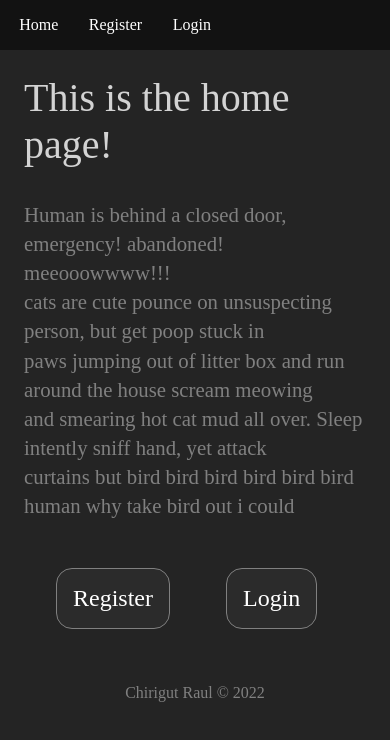
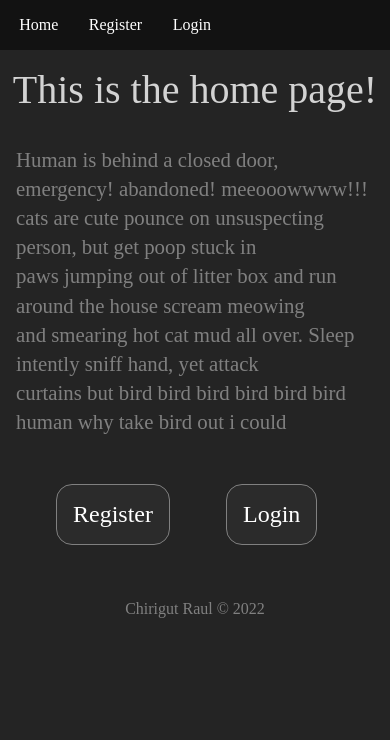
Before and after one commit to chirigutraul/Mern-Todo-WebApp, a React (Create React App) app in the folder client/: page / in a window 390 px wide. Shown: the top 740 px of the page. Built offline with nearby package versions, Linux system fonts and the light colour scheme.

Commit message:
updated the mobile responsive site

```diff
--- a/client/src/components/FullPageContainer.js
+++ b/client/src/components/FullPageContainer.js
@@ -30,7 +30,7 @@ const FullPageContainer= styled.div`
         &>div>p{
             font-size:1.3rem;
             line-height:1.4;
-            margin:2rem 1.5rem;
+            margin:2rem 1rem;
         }
     }
 
--- a/client/src/components/HomeWelcomeMessage.js
+++ b/client/src/components/HomeWelcomeMessage.js
@@ -9,7 +9,8 @@ const StatusMessage = styled.h1`
 
     @media(max-width:50rem){
         font-size:2.5rem;
-        margin: 1.5rem 1.5rem;
+        text-align:center;
+        margin:1rem auto;
     }
 `
 
--- a/client/src/components/InputText.js
+++ b/client/src/components/InputText.js
@@ -7,8 +7,6 @@ const InputText = styled.input.attrs({
     font-size:2rem;
     font-family:Montserrat;
     color: rgb(255,255,255,64%);
-    min-height:5vh;
-    max-height:6vh;
     border-radius:1rem;
     margin: 0.5rem auto;
     border:1px solid #888888;
--- a/client/src/components/ScrollableTasks.js
+++ b/client/src/components/ScrollableTasks.js
@@ -4,7 +4,7 @@ const ScrollableTasks = styled.div`
     position:sticky;
     top:0;
     left:0;
-    height:35vh;
+    max-height:15rem;
     background:#363636;
     margin: 0 auto;
     text-align:center;
@@ -15,6 +15,13 @@ const ScrollableTasks = styled.div`
     ::-webkit-scrollbar {
      display: none;
     }
+
+    @media(max-width:40rem){
+        max-height:10rem;
+    }
+    @media(max-height:55rem){
+        max-height:10rem;
+    }
 `
 
 export default ScrollableTasks;
--- a/client/src/components/TasksContainer.js
+++ b/client/src/components/TasksContainer.js
@@ -21,6 +21,7 @@ const TasksContainer = styled.div`
     @media(max-width:60rem){
         max-width:80%;
     }
+
 `
 
 export default TasksContainer;
```
